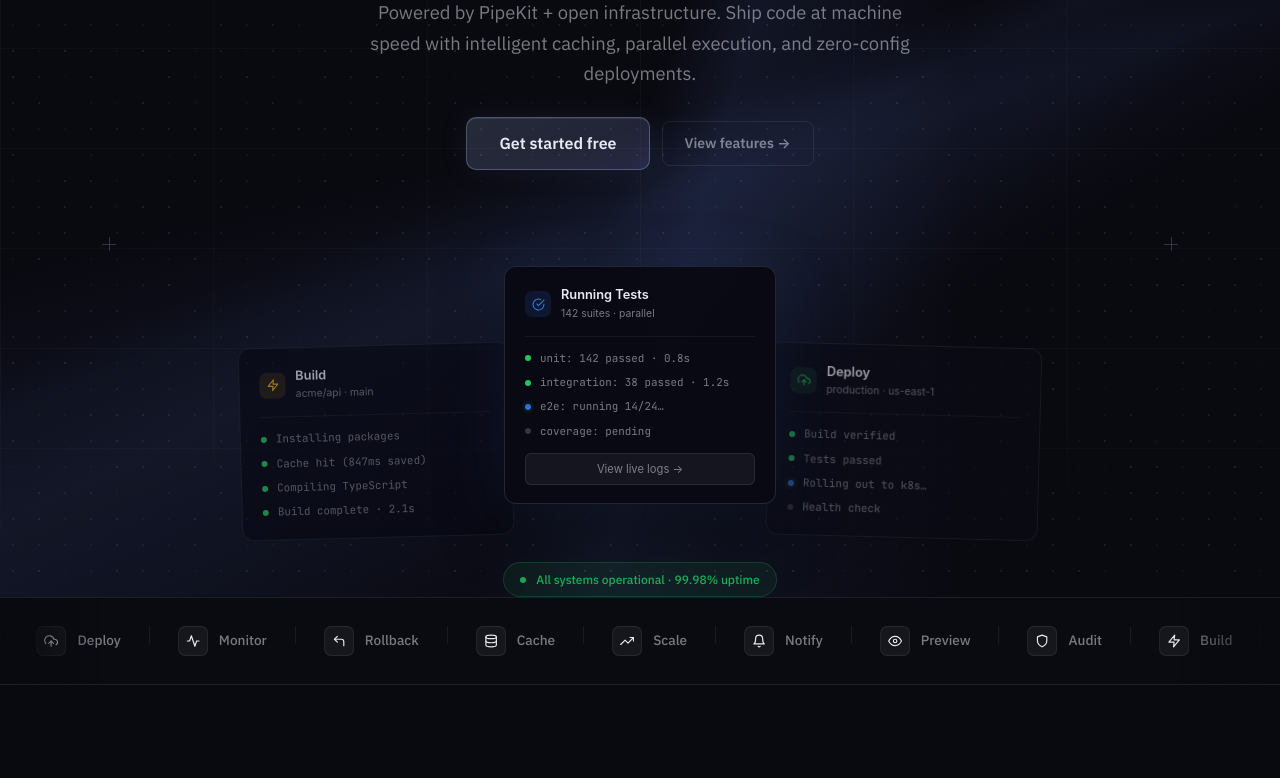
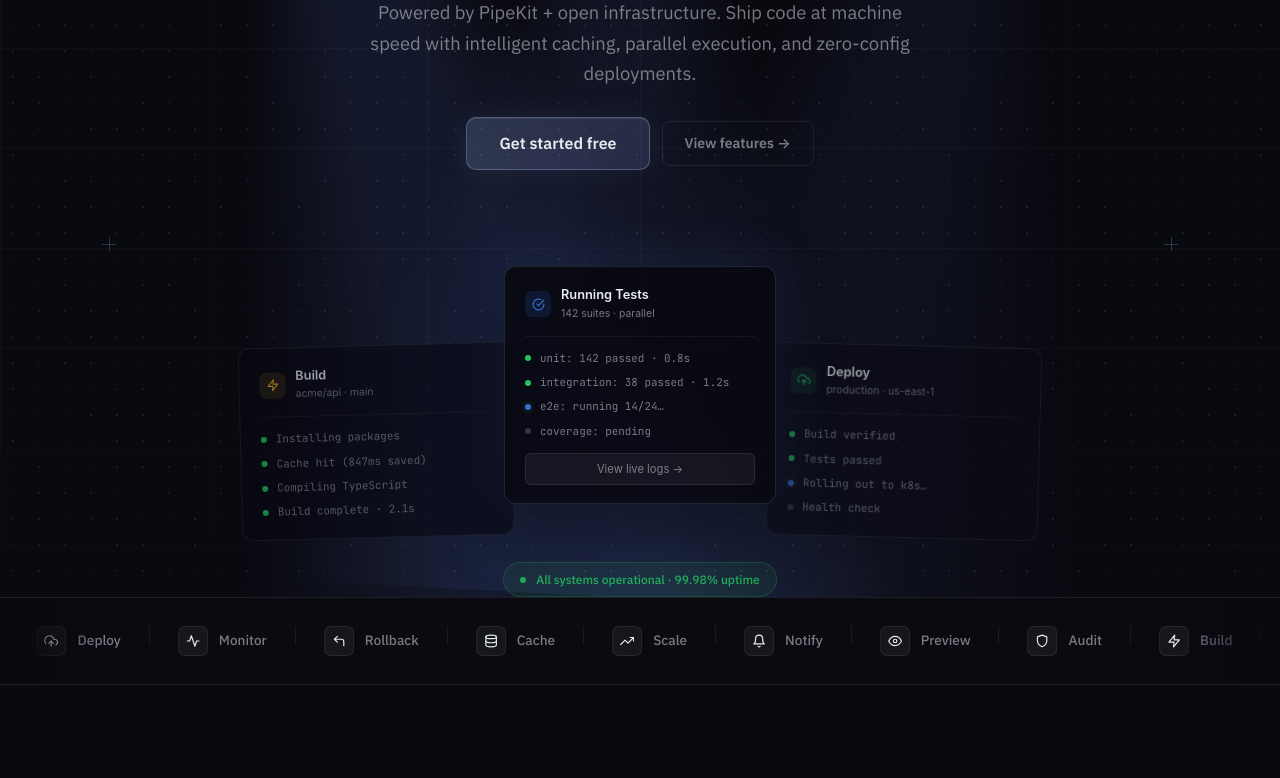
Before and after one commit to Eznone/Evolved-Web-Design, a website: page level-4-the-cloner/index.html in a window 1280 px wide. Shown: the part 352-1130 px from the top of the page. Drawn offline with Linux system fonts and the light colour scheme.

Commit message:
Fixed spotlights for modular only

```diff
--- a/level-4-the-cloner/css/sections.css
+++ b/level-4-the-cloner/css/sections.css
@@ -62,18 +62,26 @@ nav {
 }
 .spotlight-beam {
   position: absolute;
-  width: 200%; height: 200%;
-  top: -50%; left: -50%;
+  inset: 0;
+  transform-origin: var(--tx, 50%) 0%;
+  /* --ta shifts the cone from straight-down (180°): negative = toward right, positive = toward left */
   background: conic-gradient(
-    from 0deg at 50% 100%,
-    transparent 340deg,
-    rgba(100,140,255,0.09) 355deg,
-    transparent 360deg
+    at var(--tx, 50%) 0%,
+    transparent          calc(162deg + var(--ta, 0deg)),
+    rgba(100,140,255,0.11) calc(175deg + var(--ta, 0deg)),
+    rgba(100,140,255,0.11) calc(185deg + var(--ta, 0deg)),
+    transparent          calc(198deg + var(--ta, 0deg))
   );
-  animation: spotlight-spin var(--dur, 8s) linear infinite;
+  animation: spotlight-sway var(--dur, 9s) ease-in-out infinite alternate;
   animation-delay: var(--delay, 0s);
 }
-@keyframes spotlight-spin { to { transform: rotate(360deg); } }
+.spotlight-beam:nth-child(1) { --tx: 20%; --ta: -18deg; } /* angled right toward hero cards */
+.spotlight-beam:nth-child(2) { --tx: 50%; --ta:   0deg; } /* straight down */
+.spotlight-beam:nth-child(3) { --tx: 80%; --ta: +18deg; } /* angled left toward hero cards */
+@keyframes spotlight-sway {
+  from { transform: rotate(-5deg); }
+  to   { transform: rotate(5deg); }
+}
 
 .hero-cross {
   position: absolute;
--- a/level-4-the-cloner/index.html
+++ b/level-4-the-cloner/index.html
@@ -247,18 +247,25 @@
     }
     .spotlight-beam {
       position: absolute;
-      width: 200%; height: 200%;
-      top: -50%; left: -50%;
+      inset: 0;
+      transform-origin: var(--tx, 50%) 0%;
       background: conic-gradient(
-        from 0deg at 50% 100%,
-        transparent 340deg,
-        rgba(100,140,255,0.09) 355deg,
-        transparent 360deg
+        at var(--tx, 50%) 0%,
+        transparent          calc(162deg + var(--ta, 0deg)),
+        rgba(100,140,255,0.11) calc(175deg + var(--ta, 0deg)),
+        rgba(100,140,255,0.11) calc(185deg + var(--ta, 0deg)),
+        transparent          calc(198deg + var(--ta, 0deg))
       );
-      animation: spotlight-spin var(--dur, 8s) linear infinite;
+      animation: spotlight-sway var(--dur, 9s) ease-in-out infinite alternate;
       animation-delay: var(--delay, 0s);
     }
-    @keyframes spotlight-spin { to { transform: rotate(360deg); } }
+    .spotlight-beam:nth-child(1) { --tx: 20%; --ta: -18deg; }
+    .spotlight-beam:nth-child(2) { --tx: 50%; --ta:   0deg; }
+    .spotlight-beam:nth-child(3) { --tx: 80%; --ta: +18deg; }
+    @keyframes spotlight-sway {
+      from { transform: rotate(-5deg); }
+      to   { transform: rotate(5deg); }
+    }
 
     /* Cross / plus markers */
     .hero-cross {
```
